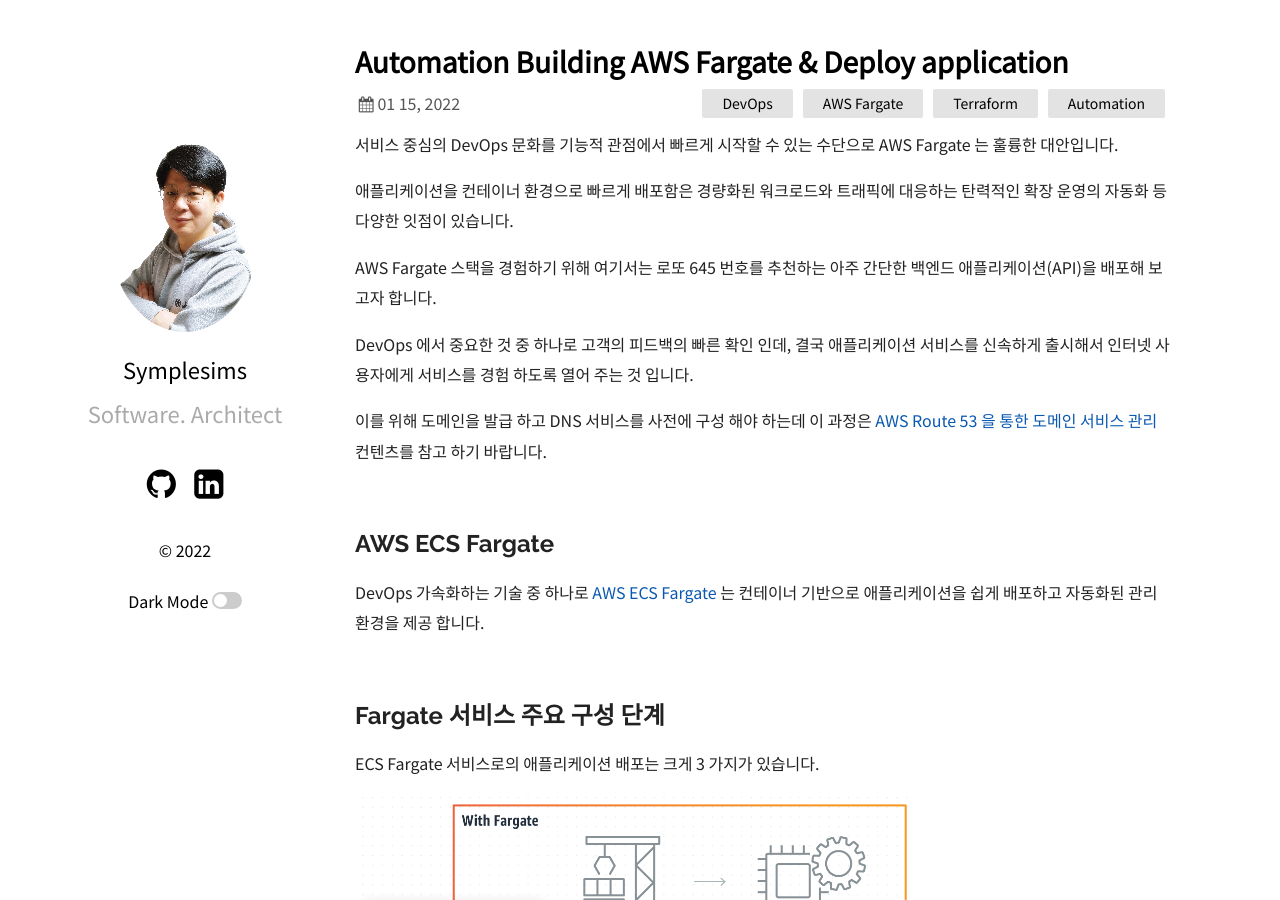
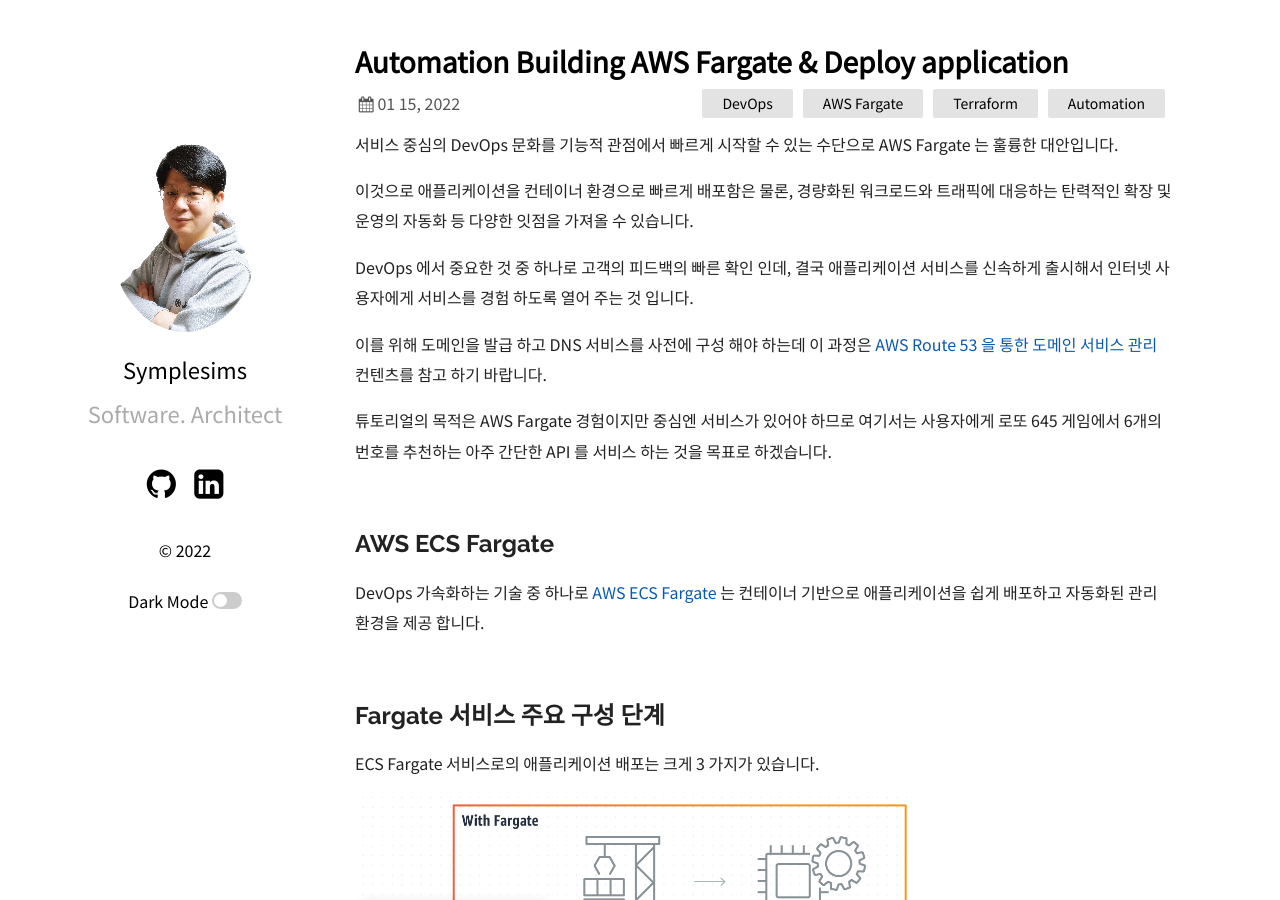
Before and after one commit to symplesims/symplesims.github.io, a Jekyll site: the page built from _posts/2022-01-15-automation-building-aws-fargate.md, in a window 1280 px wide and 900 px high. Built offline with Jekyll 4.4.1, drawn with Linux system fonts in a browser that asks for light colours; nearby versions of some CDN libraries; some of the changed text lies outside the part shown.

Commit message:
컨텐츠 내용 보완

```diff
--- a/_posts/2022-01-15-automation-building-aws-fargate.md
+++ b/_posts/2022-01-15-automation-building-aws-fargate.md
@@ -11,13 +11,13 @@
 
 서비스 중심의 DevOps 문화를 기능적 관점에서 빠르게 시작할 수 있는 수단으로 AWS Fargate 는 훌륭한 대안입니다.
 
-애플리케이션을 컨테이너 환경으로 빠르게 배포함은 경량화된 워크로드와 트래픽에 대응하는 탄력적인 확장 운영의 자동화 등 다양한 잇점이 있습니다.
-
-AWS Fargate 스택을 경험하기 위해 여기서는 로또 645 번호를 추천하는 아주 간단한 백엔드 애플리케이션(API)을 배포해 보고자 합니다.
+이것으로 애플리케이션을 컨테이너 환경으로 빠르게 배포함은 물론, 경량화된 워크로드와 트래픽에 대응하는 탄력적인 확장 및 운영의 자동화 등 다양한 잇점을 가져올 수 있습니다.
 
 DevOps 에서 중요한 것 중 하나로 고객의 피드백의 빠른 확인 인데, 결국 애플리케이션 서비스를 신속하게 출시해서 인터넷 사용자에게 서비스를 경험 하도록 열어 주는 것 입니다.
 
 이를 위해 도메인을 발급 하고 DNS 서비스를 사전에 구성 해야 하는데 이 과정은 [AWS Route 53 을 통한 도메인 서비스 관리](https://symplesims.github.io/devops/route53/acm/hosting/2022/01/11/aws-route53.html) 컨텐츠를 참고 하기 바랍니다.
+
+튜토리얼의 목적은 AWS Fargate 경험이지만 중심엔 서비스가 있어야 하므로 여기서는 사용자에게 로또 645 게임에서 6개의 번호를 추천하는 아주 간단한 API 를 서비스 하는 것을 목표로 하겠습니다.
 
 <br>
 
@@ -59,8 +59,8 @@
 <br>
 
 ## 서비스 제공을 위한 애플리케이션 개요
-먼저 로또 645 번호를 추천 하는 Backend 애플리케이션을 구현 합니다.
-규칙은 1 부터 45번 까지의 숫자 중 랜덤으로 6개의 숫자를 중복되지 않게 반환하는 간단한 애플리케이션 입니다.
+
+로또 서비스를 하는 애플리케이션 기능은 1 부터 45번 까지의 숫자 중 랜덤으로 6개의 숫자를 중복되지 않게 반환하는 간단한 애플리케이션 입니다.
 
 Cloud Native Application 을 위한 애플리케이션 프레임워크로 [spring-boot](https://spring.io/projects/spring-boot) 를 선택하고 비교적 현대적인 트랜드를 쫓아서 kotlin 기반의 reactive 스타일로 구현 하도록 하겠습니다.
 
```
